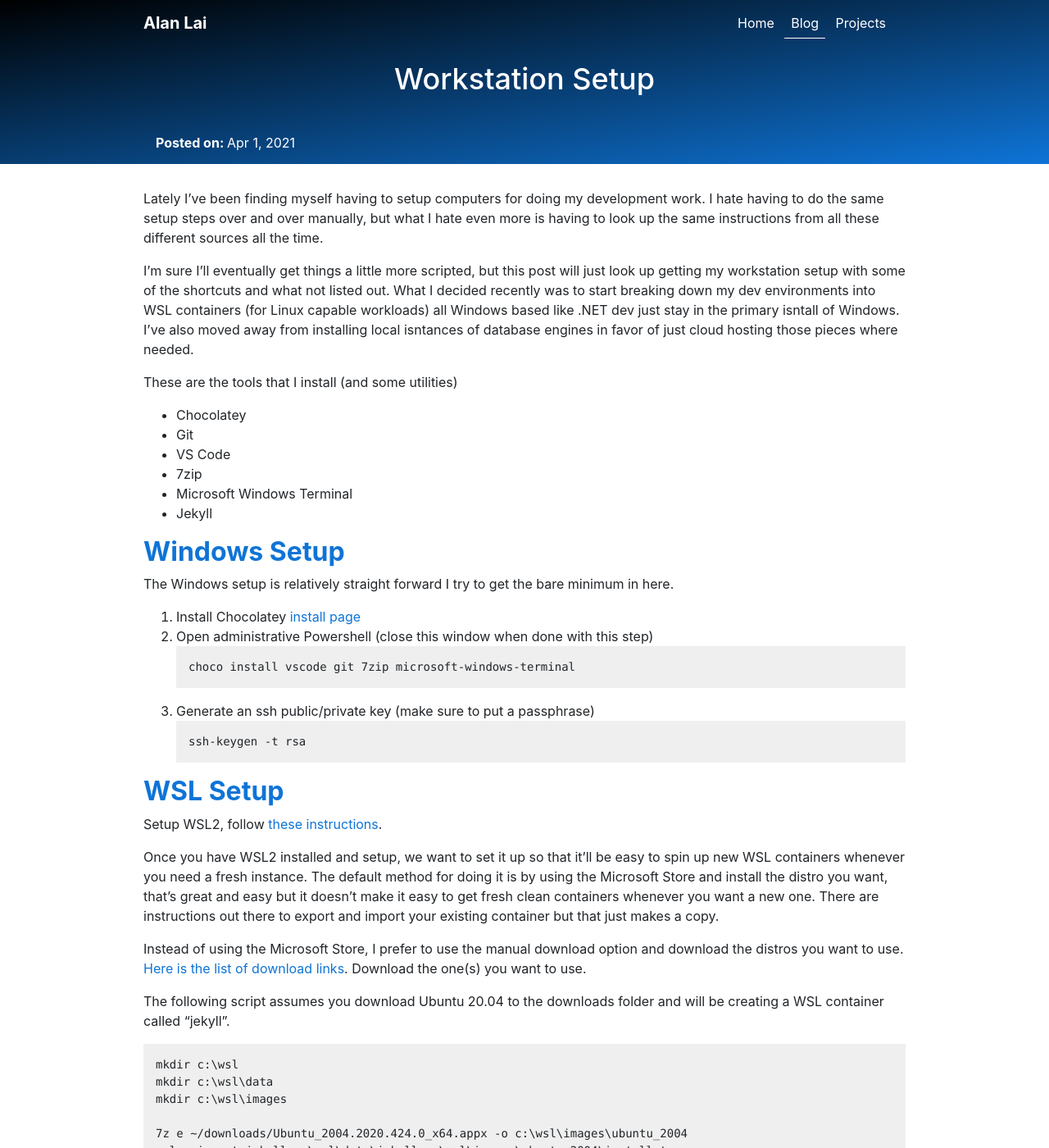
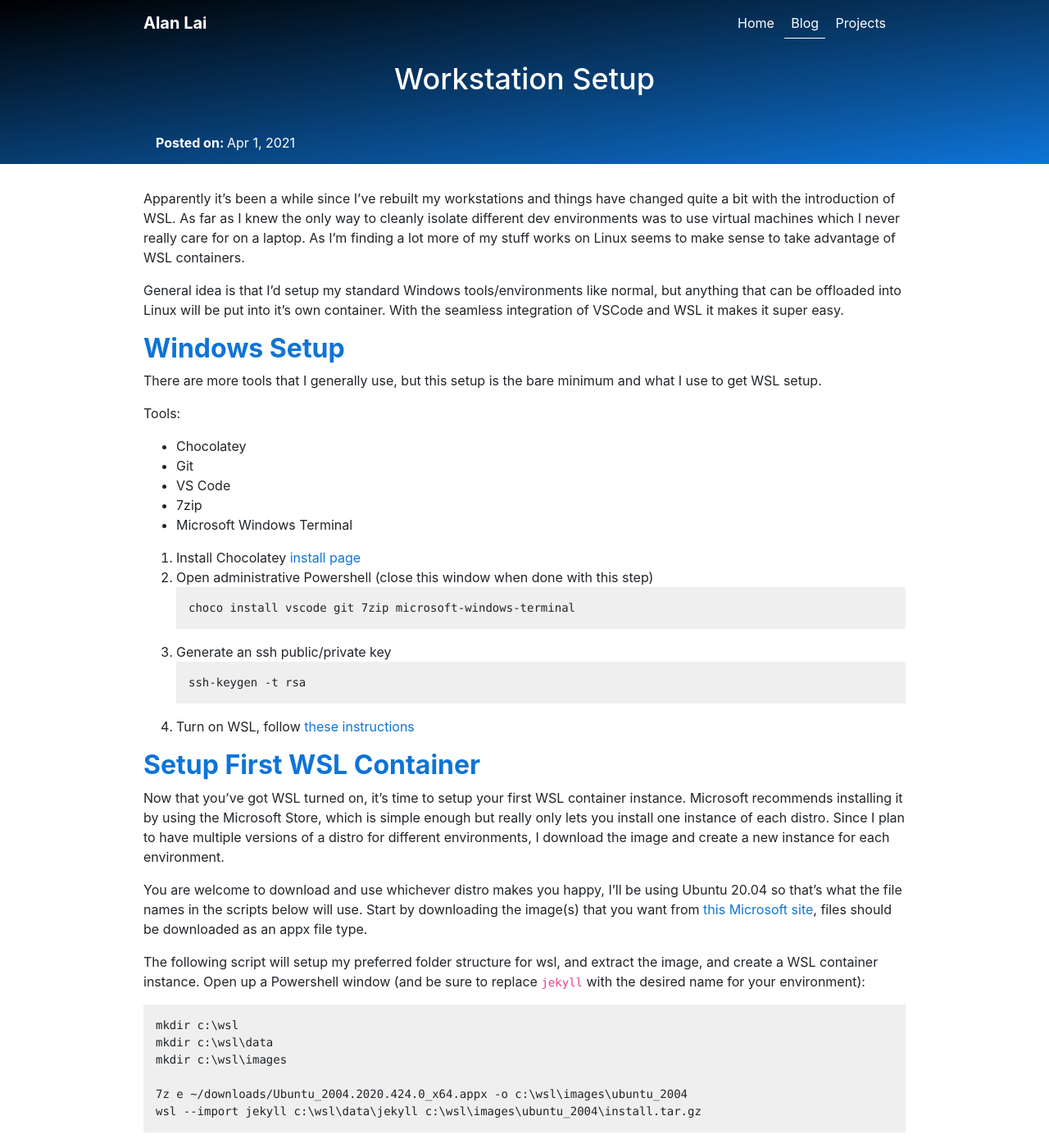
Before and after one commit to anlai/blog, a Jekyll site: the page built from _posts/2021-04-01-workstation-setup.md, in a window 1280 px wide and 1400 px high. Shown: the whole window at 82% size. Built offline with Jekyll 4.4.1, drawn with Linux system fonts in a browser that asks for light colours; nearby versions of some CDN libraries; some of the changed text lies outside the part shown.

Commit message:
new draft of this post

````diff
--- a/_posts/2021-04-01-workstation-setup.md
+++ b/_posts/2021-04-01-workstation-setup.md
@@ -5,41 +5,39 @@
 categories: windows linux wsl vscode git
 ---
 
-Lately I've been finding myself having to setup computers for doing my development work.  I hate having to do the same setup steps over and over manually, but what I hate even more is having to look up the same instructions from all these different sources all the time.
+Apparently it's been a while since I've rebuilt my workstations and things have changed quite a bit with the introduction of WSL.  As far as I knew the only way to cleanly isolate different dev environments was to use virtual machines which I never really care for on a laptop.  As I'm finding a lot more of my stuff works on Linux seems to make sense to take advantage of WSL containers.
 
-I'm sure I'll eventually get things a little more scripted, but this post will just look up getting my workstation setup with some of the shortcuts and what not listed out.  What I decided recently was to start breaking down my dev environments into WSL containers (for Linux capable workloads) all Windows based like .NET dev just stay in the primary isntall of Windows.  I've also moved away from installing local isntances of database engines in favor of just cloud hosting those pieces where needed.
+General idea is that I'd setup my standard Windows tools/environments like normal, but anything that can be offloaded into Linux will be put into it's own container.  With the seamless integration of VSCode and WSL it makes it super easy.
 
-These are the tools that I install (and some utilities)
+## Windows Setup
+
+There are more tools that I generally use, but this setup is the bare minimum and what I use to get WSL setup.
+
+Tools:
 - Chocolatey
 - Git
 - VS Code
 - 7zip
 - Microsoft Windows Terminal
-- Jekyll
-
-## Windows Setup
-
-The Windows setup is relatively straight forward I try to get the bare minimum in here.
 
 1. Install Chocolatey [install page](https://chocolatey.org/install)
 2. Open administrative Powershell (close this window when done with this step)
 ```Powershell
 choco install vscode git 7zip microsoft-windows-terminal
 ```
-3. Generate an ssh public/private key (make sure to put a passphrase)
+3. Generate an ssh public/private key
 ```Powershell
 ssh-keygen -t rsa
 ```
+4. Turn on WSL, follow [these instructions](https://docs.microsoft.com/en-us/windows/wsl/install-win10)
 
-## WSL Setup
+## Setup First WSL Container
 
-Setup WSL2, follow [these instructions](https://docs.microsoft.com/en-us/windows/wsl/install-win10).
+Now that you've got WSL turned on, it's time to setup your first WSL container instance.  Microsoft recommends installing it by using the Microsoft Store, which is simple enough but really only lets you install one instance of each distro.  Since I plan to have multiple versions of a distro for different environments, I download the image and create a new instance for each environment.
 
-Once you have WSL2 installed and setup, we want to set it up so that it'll be easy to spin up new WSL containers whenever you need a fresh instance.  The default method for doing it is by using the Microsoft Store and install the distro you want, that's great and easy but it doesn't make it easy to get fresh clean containers whenever you want a new one.  There are instructions out there to export and import your existing container but that just makes a copy.
+You are welcome to download and use whichever distro makes you happy, I'll be using Ubuntu 20.04 so that's what the file names in the scripts below will use.  Start by downloading the image(s) that you want from [this Microsoft site](https://docs.microsoft.com/en-us/windows/wsl/install-manual), files should be downloaded as an appx file type.
 
-Instead of using the Microsoft Store, I prefer to use the manual download option and download the distros you want to use.  [Here is the list of download links](https://docs.microsoft.com/en-us/windows/wsl/install-manual).  Download the one(s) you want to use.
-
-The following script assumes you download Ubuntu 20.04 to the downloads folder and will be creating a WSL container called "jekyll".
+The following script will setup my preferred folder structure for wsl, and extract the image, and create a WSL container instance.  Open up a Powershell window (and be sure to replace `jekyll` with the desired name for your environment):
 
 ```Powershell
 mkdir c:\wsl
@@ -50,7 +48,9 @@
 wsl --import jekyll c:\wsl\data\jekyll c:\wsl\images\ubuntu_2004\install.tar.gz
 ```
 
-Next step is to open up a bash shell to the new container (I prefer Windows Terminal).  We just have a few things to do to configure the WSL container: get access to Windows file system and share the ssh key.
+Now that we've got a container instance setup, just a final configuration to make life a little easier (not necessarily required).
+
+Drop the following contents into `/etc/wsl.conf`.  It will give you write access to the Windows file system (ordinarily I believe it's read only).
 
 /etc/wsl.conf [source](https://docs.microsoft.com/en-us/windows/wsl/wsl-config)
 ```
@@ -66,7 +66,10 @@
 generateHosts = true
 generateResolvConf = true
 ```
-Restart the container in powershell window execute `wsl -t jekyll`.  Then go back into the container and get the ssh key moved so you can use it.
+
+Restart the container in powershell window execute `wsl -t jekyll`.
+
+Final step after you have terminated the instance is to go back in, and move your ssh key from Windows into the Linux container so you have the same one.  It's also possible to just generate another key for each container if you want.
 
 ```bash
 cp /windir/c/users/{username}/.ssh ~/.ssh -r
@@ -75,7 +78,7 @@
 chmod 600 ~/.ssh/id_rsa
 ```
 
-Finally the last step for you is to setup whatever development environment you need in those containers.  If you need to restart from scratch you just need to run `wsl --unregister jekyll` then run the setup all over for the container.
+Now you are all set to start installing specific tools for your environment, for me it's installing Jekyll into this particular container.
 
 ## Git Shortcuts
 
````
